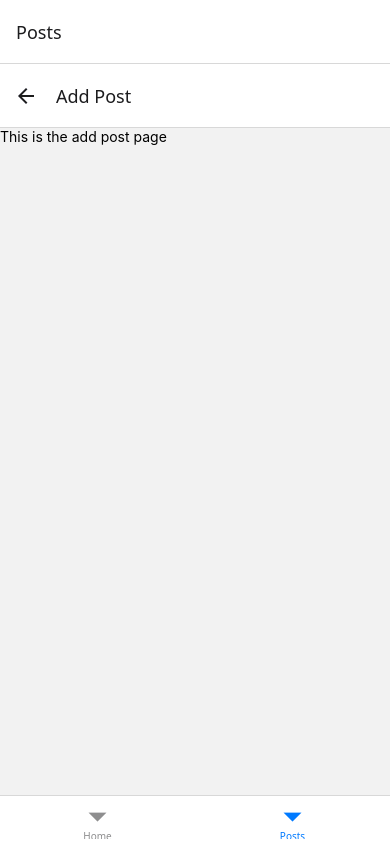
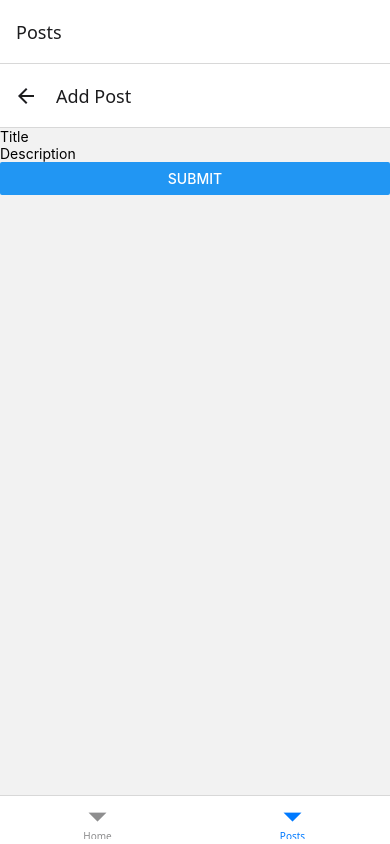
Before and after one commit to SL-amg/task-creddit-react-native, a React Native app in the folder creddit/: screen /Posts in a window 390 px wide. Both pictures are taken after a click on the button "GO TO CREAT POST". Built offline with nearby package versions, Linux system fonts and the light colour scheme; no server answers.

Commit message:
added a new post

```diff
--- a/creddit/components/PostAdd.js
+++ b/creddit/components/PostAdd.js
@@ -8,14 +8,49 @@ import {
   Image,
   TouchableOpacity,
 } from "react-native";
-
+import React, { useState } from "react";
+import { addNewPost } from "../api/post";
+import { useNavigation } from "@react-navigation/native";
+import { useMutation } from "@tanstack/react-query";
 
 const PostAdd = () => {
+  const navigation = useNavigation();
+
+  const [title, setTitle] = useState("");
+  const [description, setDescription] = useState("");
+
+  const createMutation = useMutation({
+    mutationKey: ["createPost"],
+    mutationFn: (newPost) => addNewPost(newPost),
+    onSucess: () => {
+      navigation.navigate("Post List");
+    },
+  });
+  const handleSubmit=()=>{
+    console.log(title)
+    createMutation.mutate({
+      title ,
+      description ,
+    });}
+
   return (
     <View>
-        <Text>This is the add post page</Text>
+      <TextInput
+        placeholder="Title"
+        onChangeText={(e) => {
+            setTitle(e);
+        }}
+      />
+      <TextInput
+        placeholder="Description"
+        onChangeText={(e) => {
+            setDescription(e);
+        }}
+      />
+      <Button title="submit" onPress={handleSubmit}/>
+
     </View>
-  )
-}
+  );
+};
 
-export default PostAdd
+export default PostAdd;
```
Lines whose indentation alone changed are shown as unchanged.
